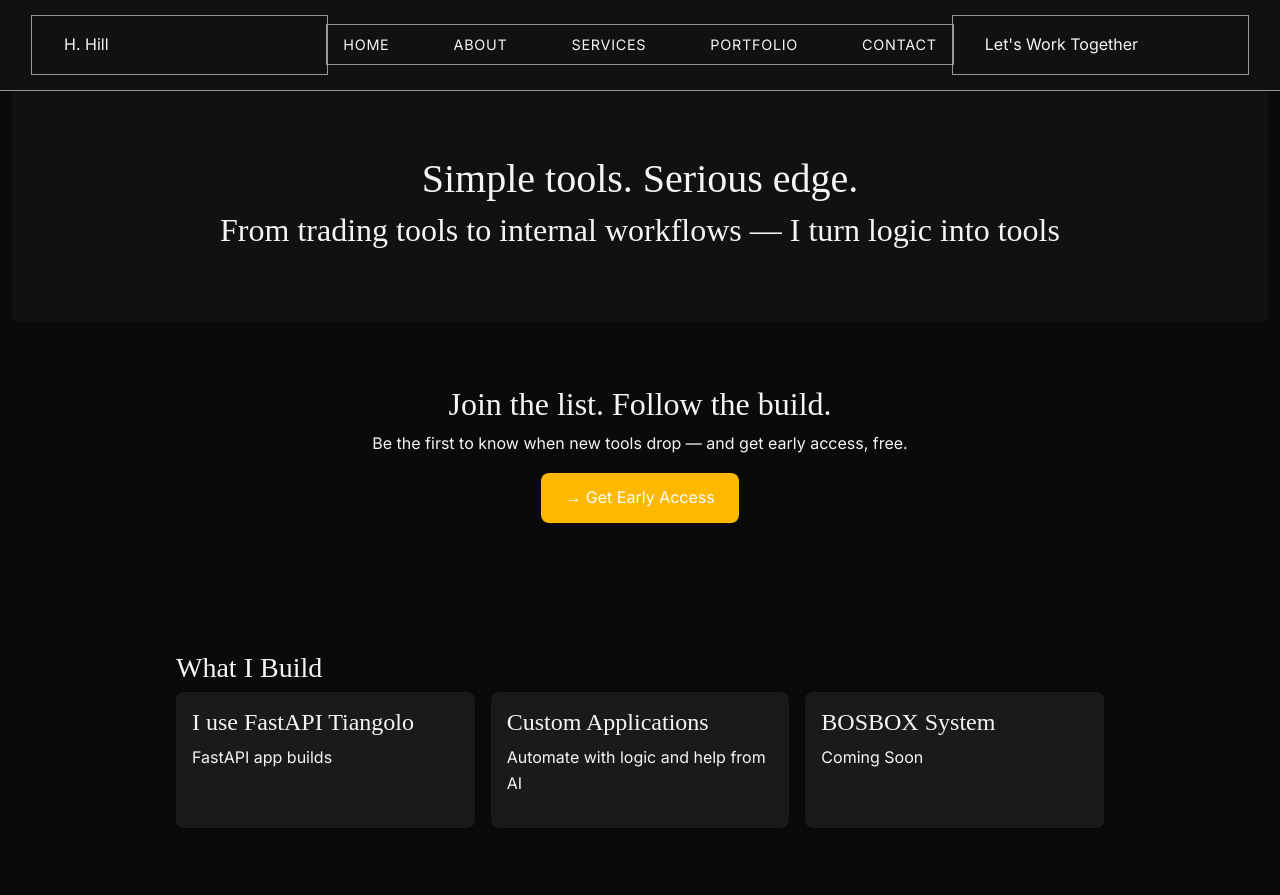
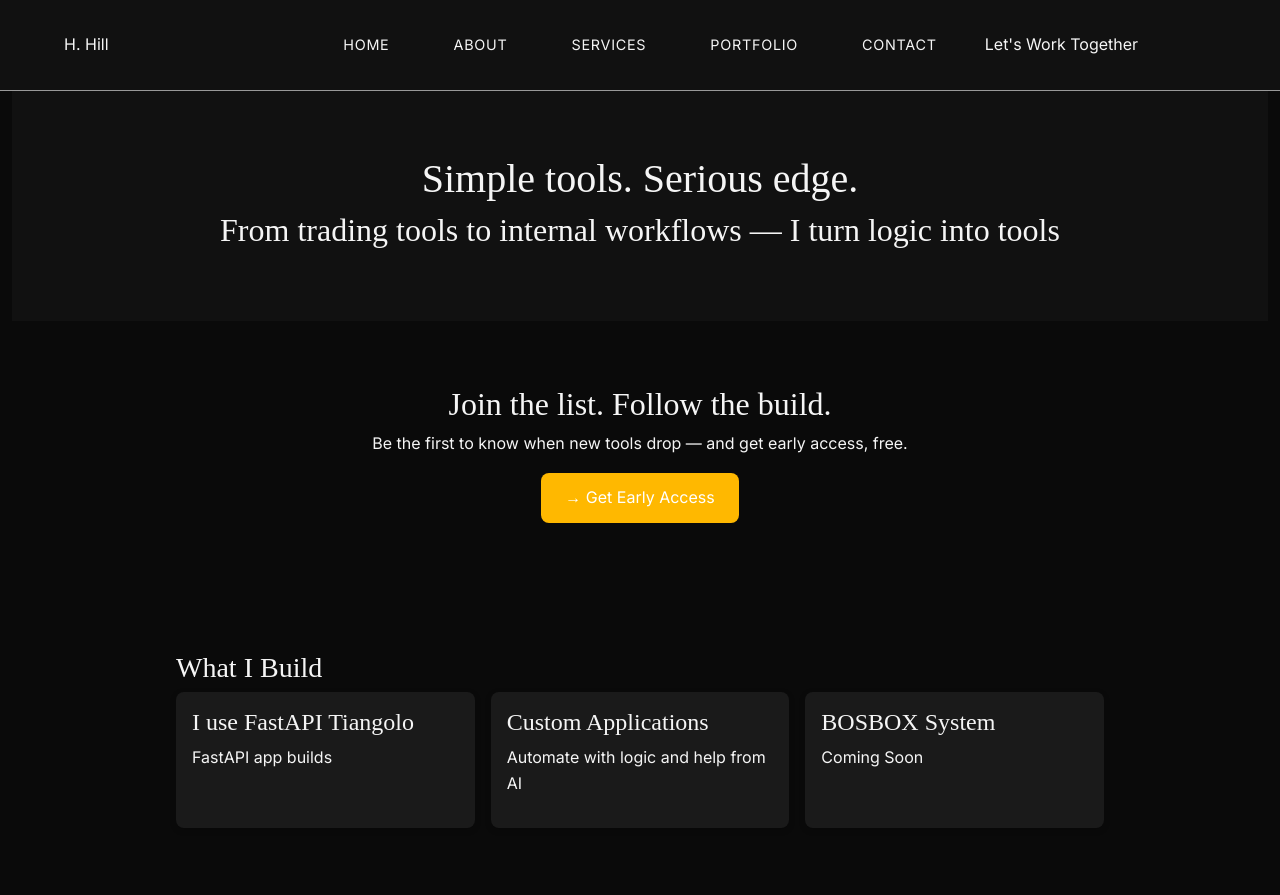
Before and after one commit to hhhcube/hhhcube.github.io, a plain HTML site: page index.html in a window 1280 px wide. Shown: the top 895 px of the page. Drawn offline with nearby package versions, Linux system fonts and the light colour scheme.

Commit message:
Update layout.css - removed header-left, header-right, nav outline: 1px solid var(--muted); }

```diff
--- a/assets/css/layout.css
+++ b/assets/css/layout.css
@@ -14,12 +14,6 @@
   flex: 1;
   color: var(--fg);
   padding: var(--space-sm) var(--space-md);
-}
-
-.header-left,
-.header-right,
-.nav {
-  outline: 1px solid var(--muted);
 }
 
 .nav-toggle-label {
```
